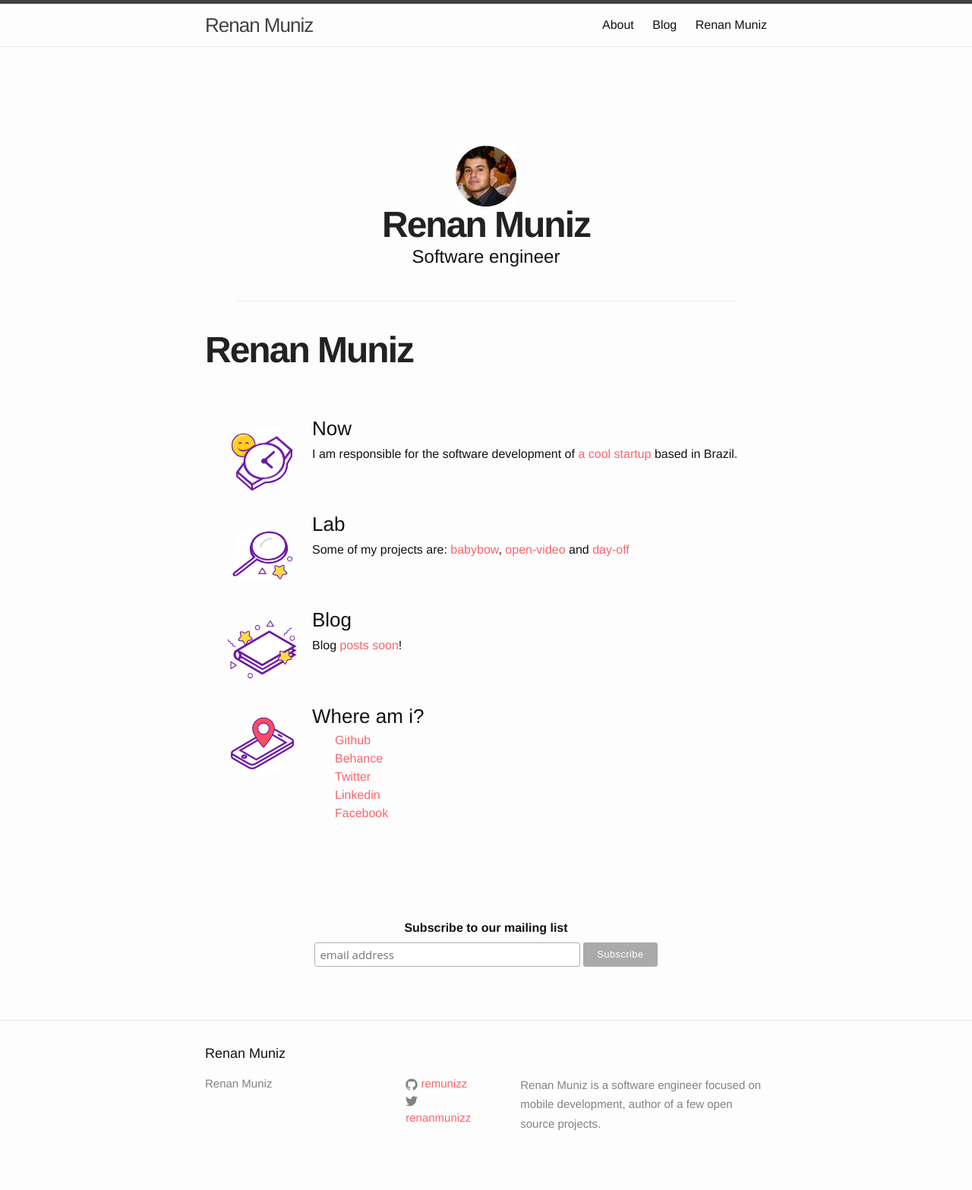
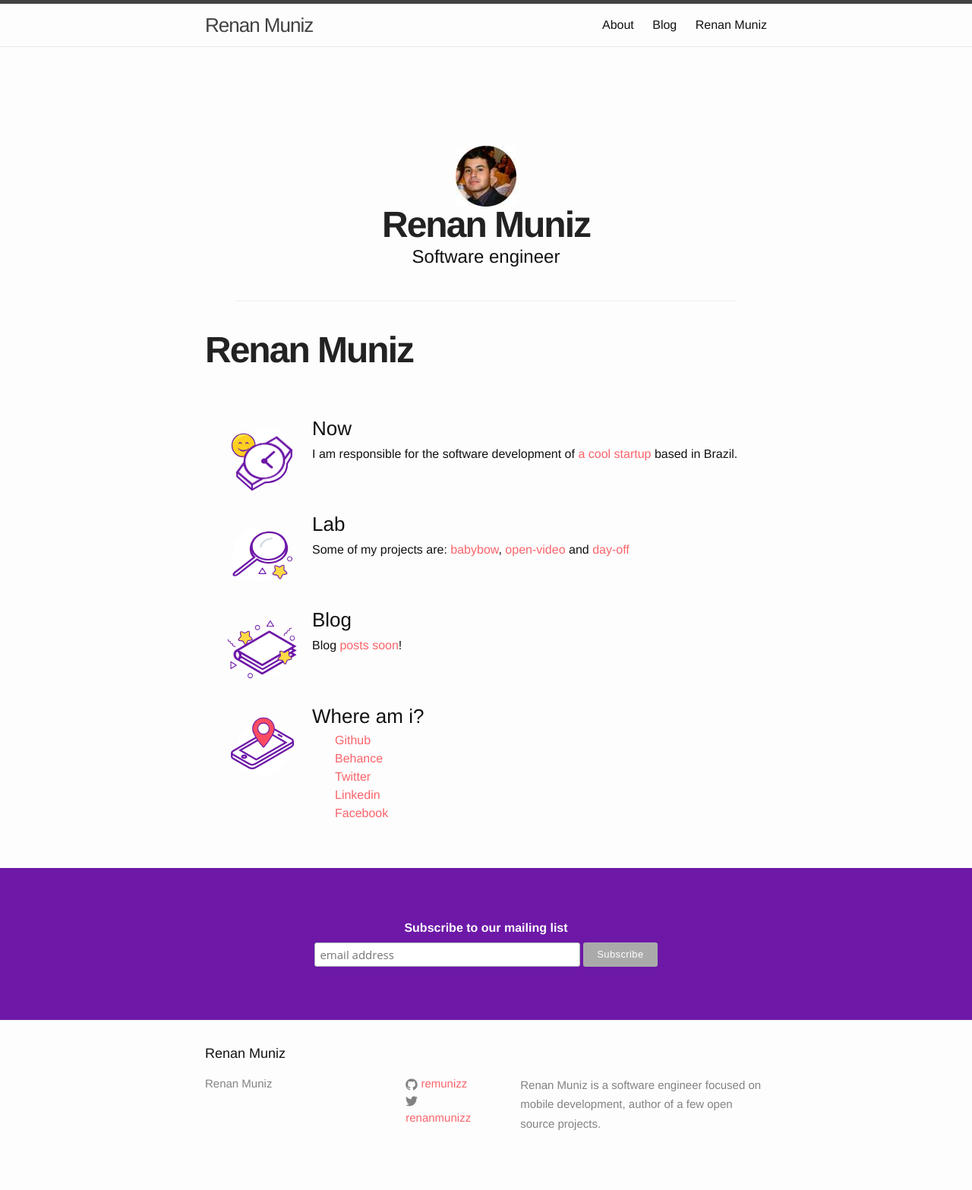
Before and after one commit to remunizz/remunizz.github.io, a Jekyll site: the page built from index.html, in a window 1280 px wide. Shown: the whole page at 76% size. Built offline with Jekyll 4.4.1, drawn with Linux system fonts in a browser that asks for light colours.

Commit message:
Update mail chimp style

```diff
--- a/_sass/_layout.scss
+++ b/_sass/_layout.scss
@@ -256,9 +256,13 @@
 		#mc_embed_signup .clear {display: block; width: 100% }
 		#mc_embed_signup .button {width: 100%; margin:0; }
 }
+
 .mail-chimp-container {
     padding: 60px 15px;
+	background-color: #6D18A7;
+	color: #fff;
 }
+
 /* End Mail Chimp */
 
 .profile {
```
